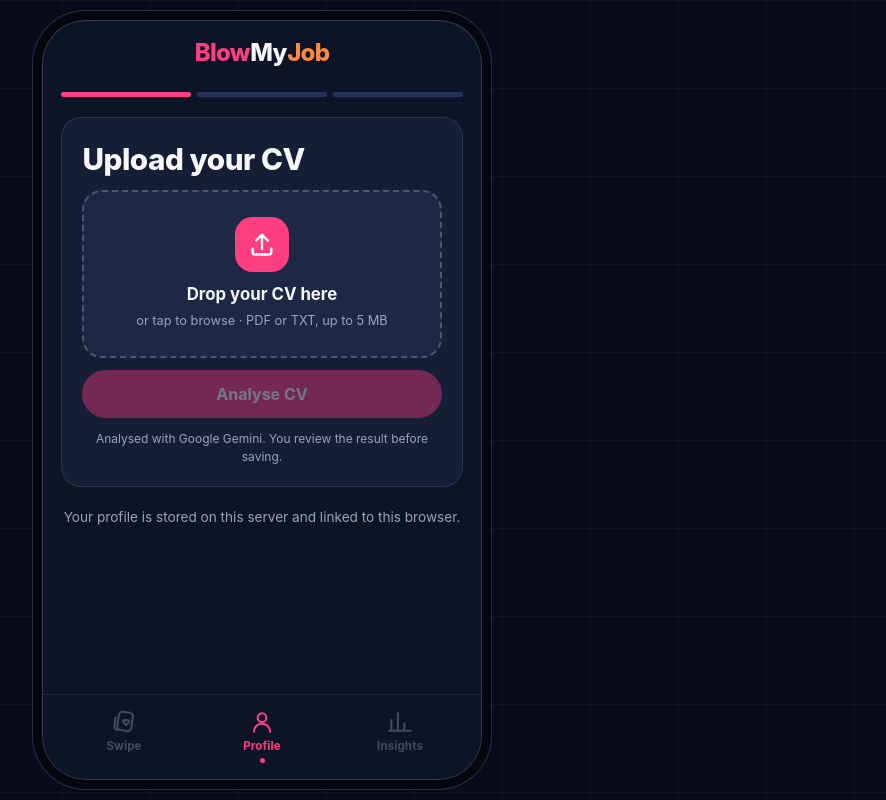
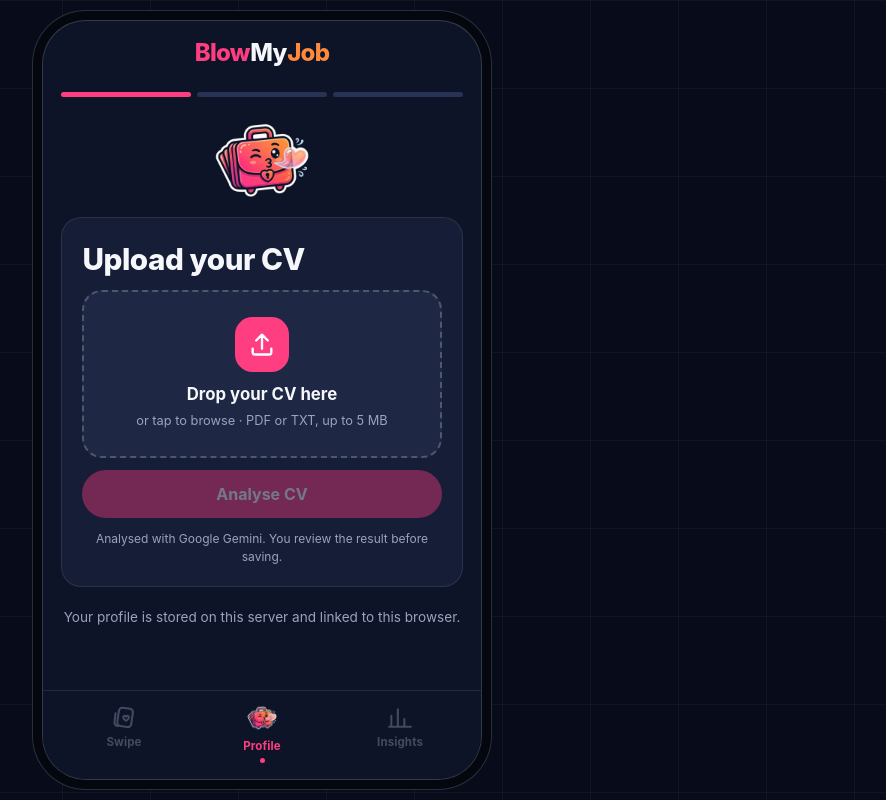
Before and after one commit to zardan4/cs201-hackathon, a Flask app: page /onboarding in a window 1280 px wide. Shown: the whole page, without its empty margins (378-1264 px from the left). Run offline with Flask 3, Linux system fonts and the light colour scheme; some libraries are stand-ins or nearby versions.

Commit message:
feat(ui): mascot sprite system, mascot in tab bar, avatar and empty states

```diff
--- a/web/app/main.py
+++ b/web/app/main.py
@@ -8,6 +8,7 @@ from uuid import UUID, uuid4
 from dotenv import load_dotenv
 from flask import Flask, g, jsonify, redirect, render_template, request, session, url_for
 
+from app.mascot import mascot_url
 from app.services.profile_service import get_or_create_profile, is_profile_ready
 from app.web import register_swipe_blueprint
 from app.web.insights import insights_bp
@@ -78,6 +79,7 @@ def create_app(config: dict | None = None) -> Flask:
         return render_template("profile/error.html", title="File too large",
                                message="Please upload a CV smaller than 5 MiB."), 413
 
+    app.jinja_env.globals["mascot_url"] = mascot_url
     app.register_blueprint(profile_bp)
     app.register_blueprint(insights_bp)
     register_swipe_blueprint(app)
--- /dev/null
+++ b/web/app/mascot.py
@@ -0,0 +1,22 @@
+"""Mascot sprites: one image per mood/place, with a safe fallback to the default sprite.
+
+Drop a file named after the sprite into static/mascot/ (png, webp, svg or gif) and it is
+picked up automatically; until it exists the default sprite is used. See docs/MASCOT.md.
+"""
+
+from pathlib import Path
+
+from flask import current_app, url_for
+
+SPRITE_EXTENSIONS = ("png", "webp", "svg", "gif")
+DEFAULT_SPRITE = "default"
+
+
+def mascot_url(name: str) -> str:
+    """URL of the sprite `name`, or of the default sprite if that file does not exist yet."""
+    folder = Path(current_app.static_folder) / "mascot"
+    for sprite in (name, DEFAULT_SPRITE):
+        for extension in SPRITE_EXTENSIONS:
+            if (folder / f"{sprite}.{extension}").is_file():
+                return url_for("static", filename=f"mascot/{sprite}.{extension}")
+    return url_for("static", filename="mascot/default.png")
--- a/web/app/static/profile/base.css
+++ b/web/app/static/profile/base.css
@@ -240,3 +240,11 @@ summary { cursor: pointer; font-weight: 650; }
 .skills-catalog .skill-options { max-height: none; overflow: visible; -webkit-mask-image: none; mask-image: none; padding: 0 0 .5rem; }
 .skill-option::before { content: "+"; margin-right: .45rem; color: var(--orange); font-weight: 800; }
 .skill-option:has(input:checked)::before { content: "✓"; color: #fff; }
+
+/* ---------- Mascot ---------- */
+.mascot { display: block; flex: none; object-fit: contain; user-select: none; }
+.tab-mascot { width: 30px; height: 30px; object-fit: contain; filter: grayscale(1) opacity(.55); transition: filter .15s, transform .15s; }
+.tab-bar a:hover .tab-mascot { filter: grayscale(.4) opacity(.85); }
+.tab-bar a[aria-current="page"] .tab-mascot { filter: none; transform: translateY(-2px); }
+.tab-bar .locked-tab .tab-mascot { filter: grayscale(1) opacity(.4); }
+.hello { display: flex; justify-content: center; margin: -.25rem 0 .5rem; }
--- a/web/app/static/profile/profile.css
+++ b/web/app/static/profile/profile.css
@@ -64,3 +64,6 @@
 .clear-confirm { display: inline-flex; align-items: center; gap: .7rem; font-size: .85rem; color: var(--muted); }
 .clear-confirm[hidden], [data-clear-ask][hidden] { display: none; }
 .link-button--muted { color: var(--muted); }
+.me__avatar .mascot { width: 74px; height: 74px; }
+.saved-empty { display: flex; align-items: center; gap: .9rem; margin: .75rem 0; color: var(--muted); }
+.saved-empty p { margin: 0; }
--- a/web/app/static/swipe/swipe.css
+++ b/web/app/static/swipe/swipe.css
@@ -137,3 +137,4 @@ main:has(.feed) { display: flex; flex-direction: column; padding-bottom: .75rem;
 
 /* Confetti layer (test): covers the app frame, never blocks taps. */
 .confetti-canvas { position: absolute; inset: 0; width: 100%; height: 100%; z-index: 60; pointer-events: none; }
+.swipe-empty__mascot { margin: 0 auto .5rem; }
--- /dev/null
+++ b/web/app/templates/_mascot.html
@@ -0,0 +1,4 @@
+{# {{ mascot('sad', 72) }}: decorative sprite from static/mascot/<name>.* (falls back to default). #}
+{% macro mascot(name, size=64, cls='') -%}
+<img class="mascot mascot--{{ name }} {{ cls }}" src="{{ mascot_url(name) }}" width="{{ size }}" height="{{ size }}" alt="" aria-hidden="true" draggable="false">
+{%- endmacro %}
--- a/web/app/templates/base.html
+++ b/web/app/templates/base.html
@@ -12,13 +12,16 @@
 <body>
   {# Tab icons: decorative (aria-hidden); the visible label names the tab. #}
   {% macro tab_icon(name) -%}
+  {% if name == 'profile' -%}
+  <img class="tab-icon tab-mascot" src="{{ mascot_url('tab') }}" width="30" height="30" alt="" aria-hidden="true" draggable="false">
+  {%- else -%}
   <svg class="tab-icon" width="26" height="26" viewBox="0 0 24 24" fill="none" stroke="currentColor"
        stroke-width="1.9" stroke-linecap="round" stroke-linejoin="round" aria-hidden="true">
     {%- if name == 'swipe' %}<rect x="6.5" y="3" width="13" height="17" rx="3.2" transform="rotate(8 13 11.5)"/><path d="M4.2 7.6 3.2 16a3 3 0 0 0 3.4 3.3"/><path d="M13.9 10.8c-.9-1.3-3-.7-2.6 1.1.3 1.3 2.6 2.7 2.6 2.7s2.3-1.4 2.6-2.7c.4-1.8-1.7-2.4-2.6-1.1Z"/>
-    {%- elif name == 'profile' %}<circle cx="12" cy="8" r="4"/><path d="M4.5 21a7.5 7.5 0 0 1 15 0"/>
     {%- elif name == 'insights' %}<path d="M4 20V10M10 20V4M16 20v-7M22 20H2"/>
     {%- endif %}
   </svg>
+  {%- endif %}
   {%- endmacro %}
   <div class="app-shell">
     <header class="site-header">
--- a/web/app/templates/onboarding/index.html
+++ b/web/app/templates/onboarding/index.html
@@ -1,4 +1,5 @@
 {% extends "base.html" %}
+{% from "_mascot.html" import mascot %}
 {% block title %}Set up your profile{% endblock %}
 {% block content %}
 <ol class="setup-steps" aria-label="Profile setup">
@@ -6,6 +7,7 @@
   <li{% if draft %} aria-current="step"{% endif %}>2. Review your profile</li>
   <li>3. Explore jobs</li>
 </ol>
+{% if not draft %}<div class="hello">{{ mascot('hello', 96) }}</div>{% endif %}
 <section class="panel">
   {% if draft %}
     <h1>Review your profile</h1>
--- a/web/app/templates/profile/index.html
+++ b/web/app/templates/profile/index.html
@@ -1,4 +1,5 @@
 {% extends "base.html" %}
+{% from "_mascot.html" import mascot %}
 {% block title %}Profile{% endblock %}
 {% block styles %}<link rel="stylesheet" href="{{ url_for('static', filename='profile/profile.css') }}">{% endblock %}
 {% block content %}
@@ -16,7 +17,7 @@
 {% if error %}<p class="notice error" role="alert">{{ error }}</p>{% endif %}
 <section class="me">
   <div class="me__cover"></div>
-  <span class="me__avatar" aria-hidden="true">{{ (profile.position or '?')[0] | upper }}</span>
+  <span class="me__avatar" aria-hidden="true">{{ mascot('avatar', 74) }}</span>
   <div class="me__head">
     <h1>{{ profile.position }} developer</h1>
     <p class="me__sub">{{ profile.experience_years | round(1) | string | replace('.0', '') }} years · {{ english_levels.get(profile.english_level, profile.english_level) }}{% if profile.remote_only %} · Remote only{% endif %}</p>
--- a/web/app/templates/profile/saved_jobs.html
+++ b/web/app/templates/profile/saved_jobs.html
@@ -1,3 +1,4 @@
+{% from "_mascot.html" import mascot %}
 <section class="panel" aria-labelledby="saved-jobs-title">
   <div class="saved-heading"><h2 id="saved-jobs-title">Saved jobs{% if not saved_jobs_error %} <span class="saved-count">{{ saved_jobs | length }}</span>{% endif %}</h2>
     {% if saved_jobs %}
@@ -36,7 +37,7 @@
       {% endfor %}
     </ul>
   {% else %}
-    <p>No saved jobs yet.</p>
+    <div class="saved-empty">{{ mascot('sad', 72) }}<p>No saved jobs yet.</p></div>
     <a class="button" href="{{ url_for('swipe.index') }}">Browse jobs</a>
   {% endif %}
 </section>
--- a/web/app/templates/swipe/index.html
+++ b/web/app/templates/swipe/index.html
@@ -1,5 +1,6 @@
 {% extends "base.html" %}
 {% from "swipe/_icons.html" import icon %}
+{% from "_mascot.html" import mascot %}
 {% block title %}Swipe{% endblock %}
 {% block styles %}
 <link rel="stylesheet" href="{{ url_for('static', filename='swipe/swipe.css') }}">
@@ -13,7 +14,7 @@
 </section>
 {% elif not matches %}
 <section class="panel swipe-empty">
-  <span class="swipe-empty__icon">{{ icon('briefcase', 28) }}</span>
+  {{ mascot('caught-up', 112, 'swipe-empty__mascot') }}
   <h1>You're all caught up</h1>
   <p>No new matches{% if profile.remote_only %} with remote work{% endif %} right now.{% if skipped_count %} {{ skipped_count }} job{{ 's' if skipped_count != 1 else '' }} you skipped can come back.{% endif %}</p>
   {% if skipped_count %}
```
Also changed, not shown: web/app/static/mascot/default.png (added).
